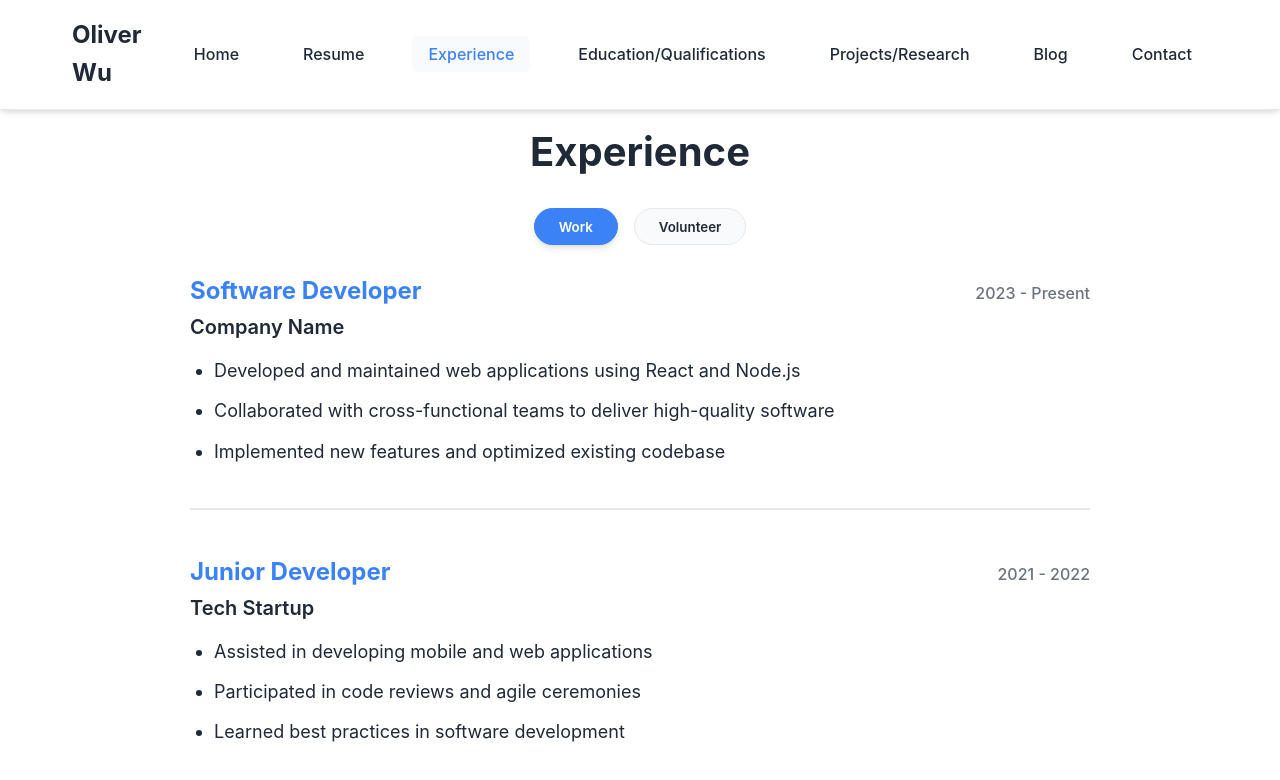
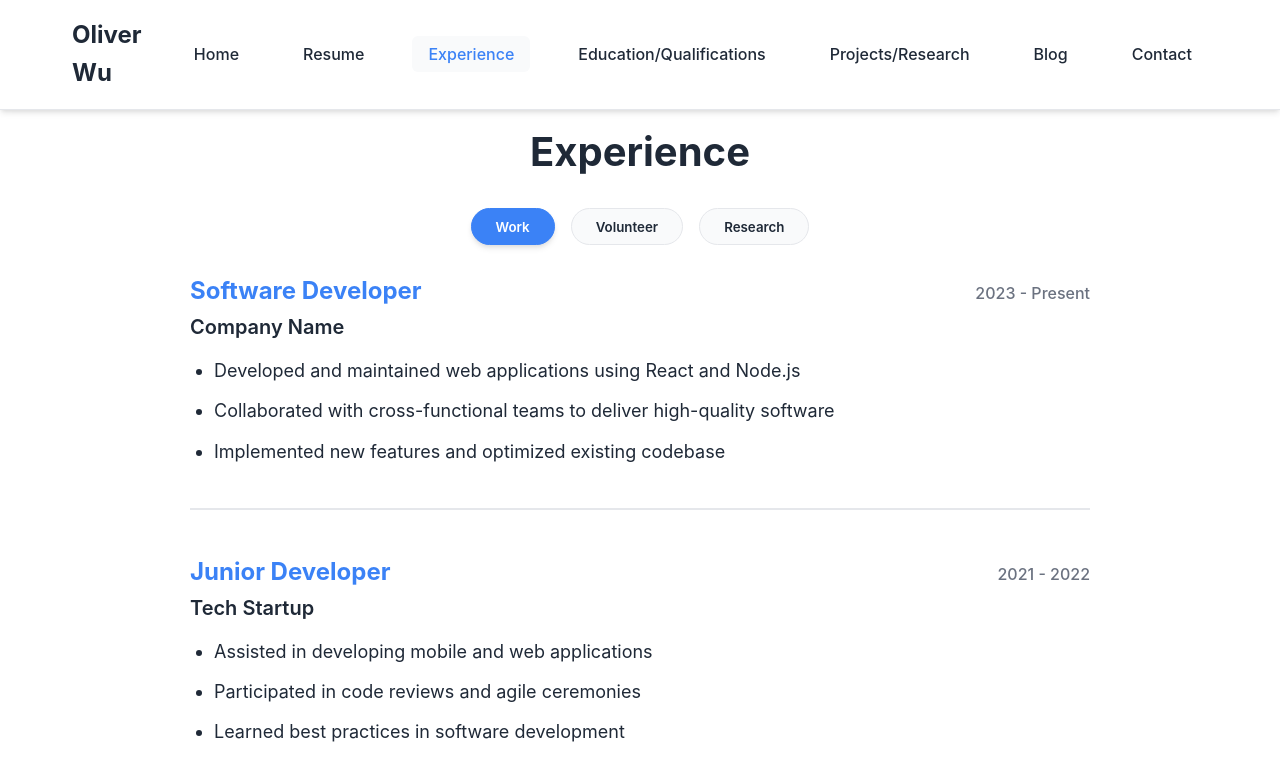
Before and after one commit to oliverwu1024/oliverwu1024.github.io, a React (Vite) app: page /about in a window 1280 px wide. Shown: the top 780 px of the page. Built offline with nearby package versions, Linux system fonts and the light colour scheme.

Commit message:
added research tab in expereince

```diff
--- a/src/pages/About.jsx
+++ b/src/pages/About.jsx
@@ -37,9 +37,26 @@ const volunteerExperience = [
   },
 ]
 
+const researchExperience = [
+  {
+    title: 'Research Assistant',
+    period: 'Year - Year',
+    company: 'Research Lab or University',
+    bullets: [
+      'Describe the research focus and your role',
+      'Highlight key methods, tools, or results',
+      'Note publications, posters, or presentations if relevant',
+    ],
+  },
+]
+
 function About() {
   const [activeTab, setActiveTab] = useState('work')
-  const items = activeTab === 'work' ? workExperience : volunteerExperience
+  const items = (() => {
+    if (activeTab === 'volunteer') return volunteerExperience
+    if (activeTab === 'research') return researchExperience
+    return workExperience
+  })()
 
   return (
     <div className="page about-page">
@@ -58,6 +75,13 @@ function About() {
           onClick={() => setActiveTab('volunteer')}
         >
           Volunteer
+        </button>
+        <button
+          type="button"
+          className={`tab-button ${activeTab === 'research' ? 'active' : ''}`}
+          onClick={() => setActiveTab('research')}
+        >
+          Research
         </button>
       </div>
       <div className="about-content">
```
